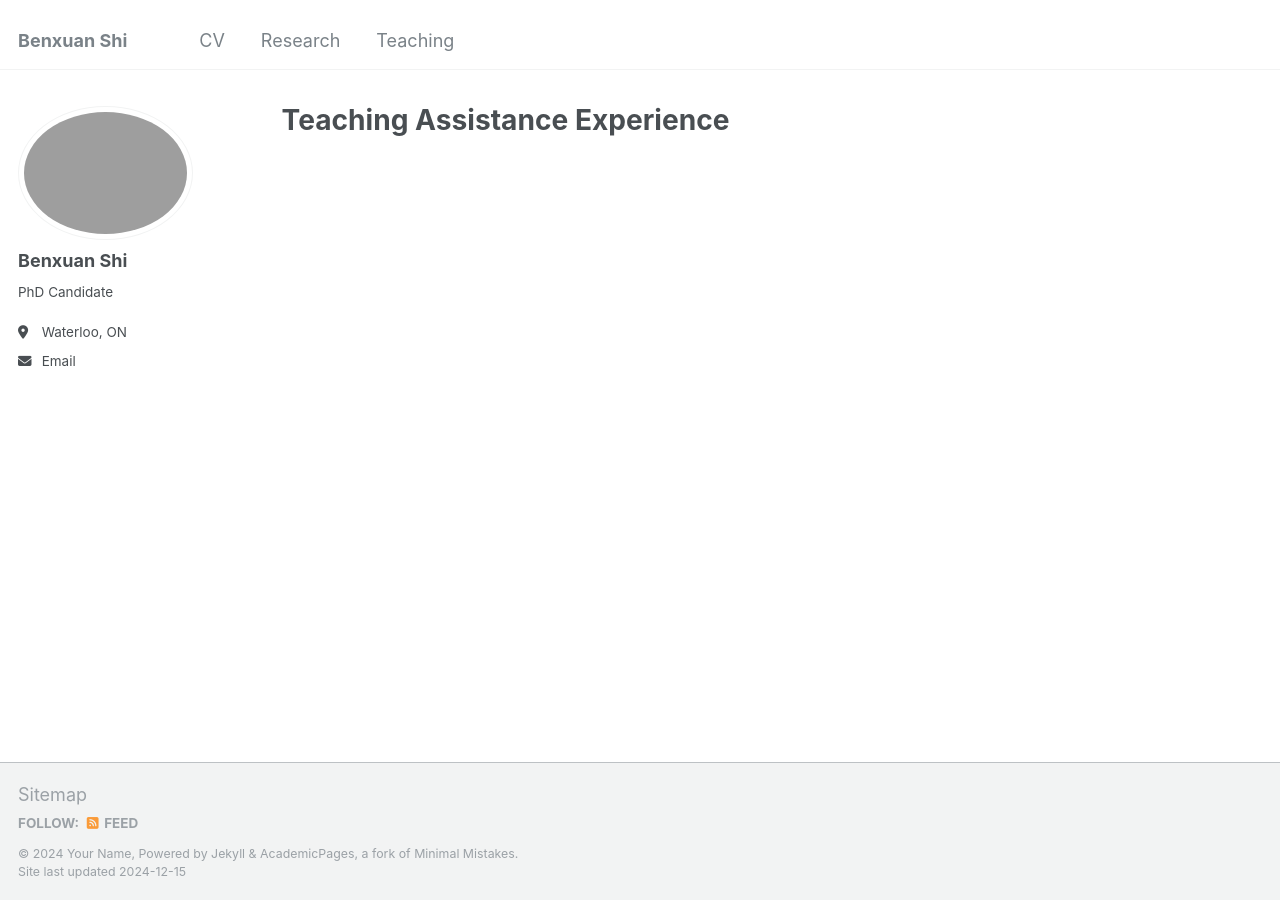
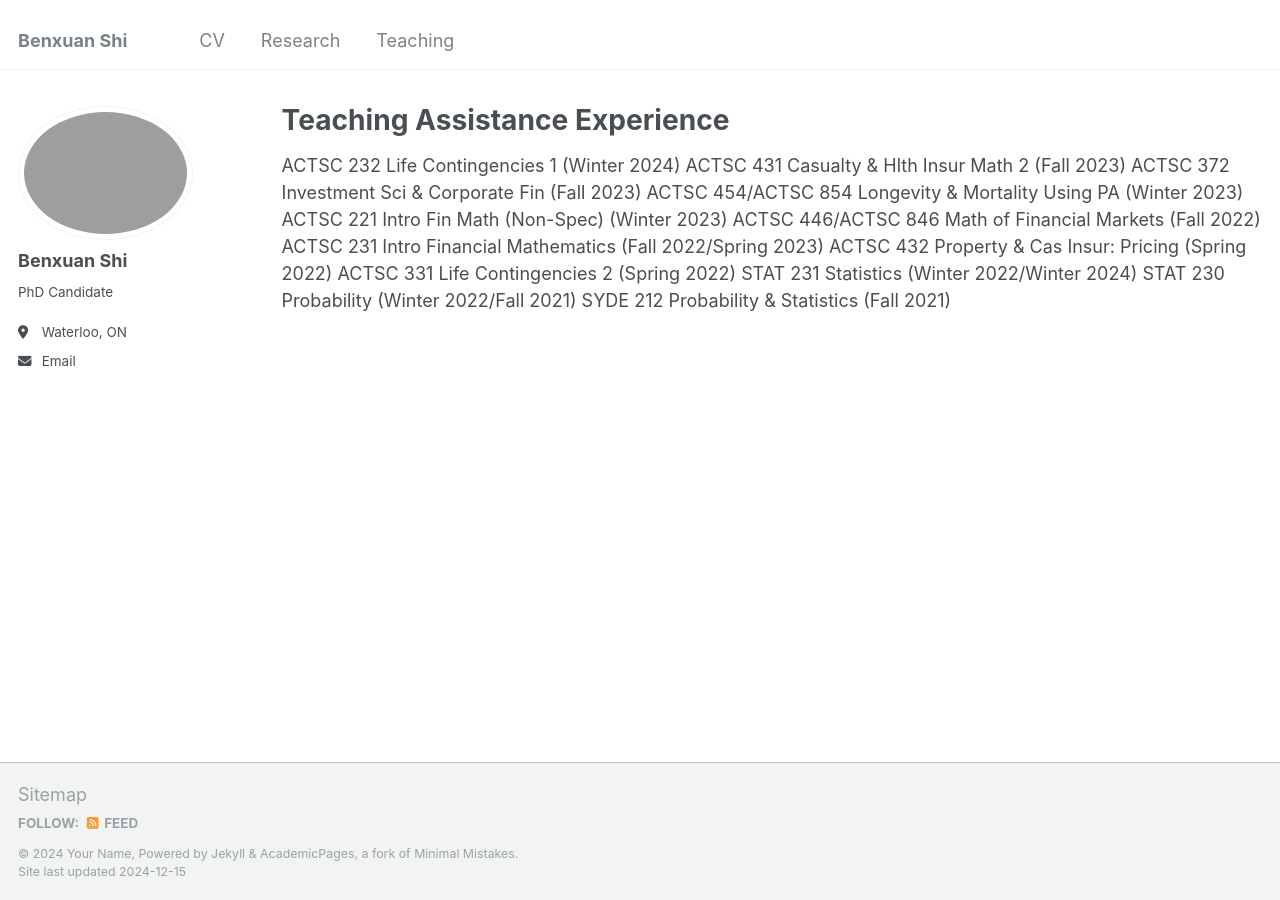
Before and after one commit to benxuanshi/benxuanshi.github.io, a Jekyll site: the page built from _pages/teaching.md, in a window 1280 px wide. Built offline with Jekyll 4.4.1, drawn with Linux system fonts in a browser that asks for light colours.

Commit message:
Update teaching.md

```diff
--- a/_pages/teaching.md
+++ b/_pages/teaching.md
@@ -4,3 +4,16 @@ title: "Teaching Assistance Experience"
 permalink: /teaching/
 author_profile: true
 ---
+
+ACTSC 232 Life Contingencies 1 (Winter 2024)
+ACTSC 431 Casualty & Hlth Insur Math 2 (Fall 2023)
+ACTSC 372 Investment Sci & Corporate Fin (Fall 2023)
+ACTSC 454/ACTSC 854 Longevity & Mortality Using PA (Winter 2023)
+ACTSC 221 Intro Fin Math (Non-Spec) (Winter 2023)
+ACTSC 446/ACTSC 846 Math of Financial Markets (Fall 2022)
+ACTSC 231 Intro Financial Mathematics (Fall 2022/Spring 2023)
+ACTSC 432 Property & Cas Insur: Pricing (Spring 2022)
+ACTSC 331 Life Contingencies 2 (Spring 2022)
+STAT 231 Statistics (Winter 2022/Winter 2024)
+STAT 230 Probability (Winter 2022/Fall 2021)
+SYDE 212 Probability & Statistics (Fall 2021)
```
